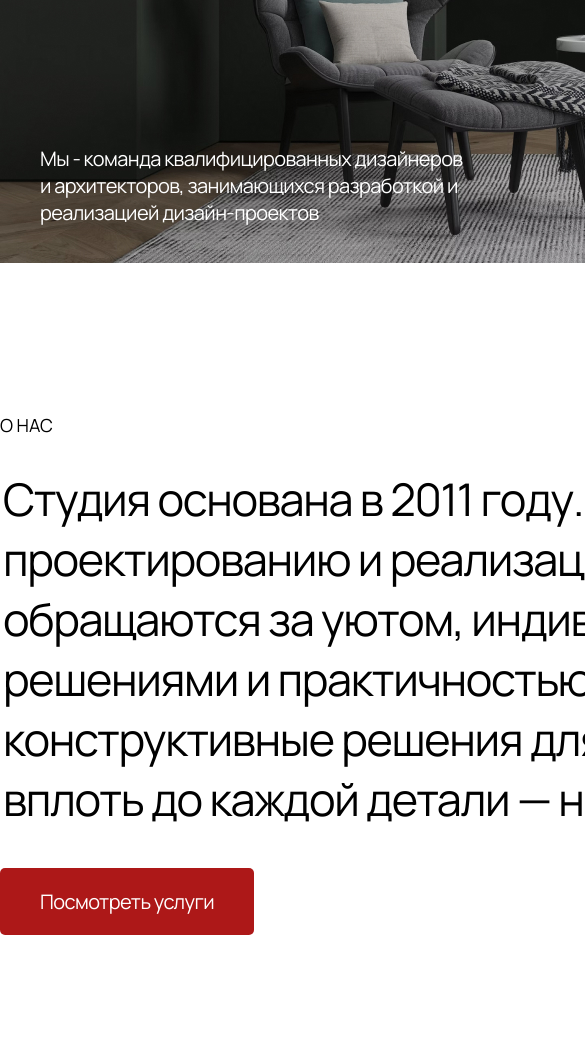
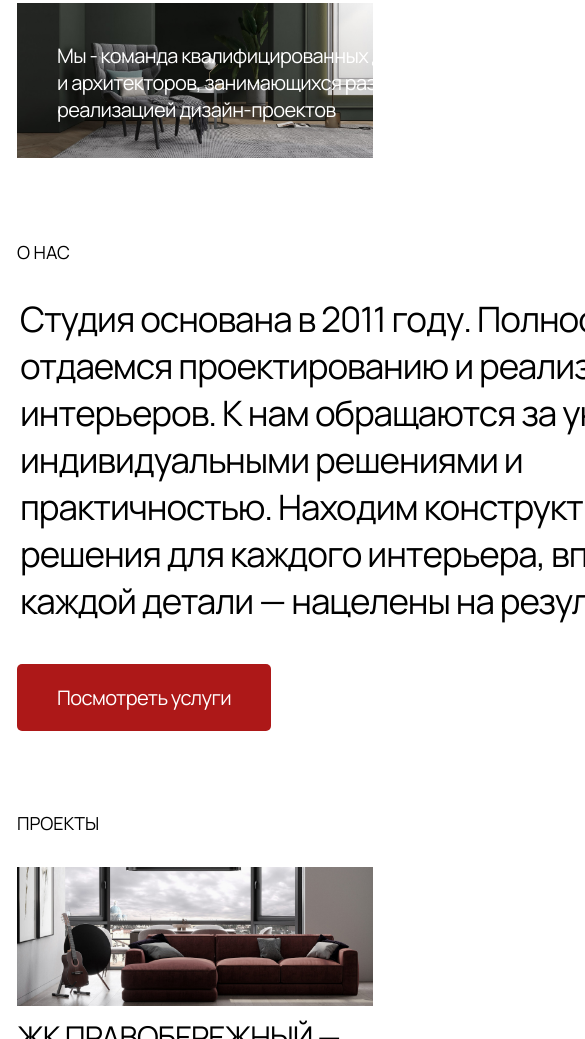
Before and after one commit to TimaBelov/Metrika, a plain HTML site: page index.html in a window 390 px wide. Shown: the part 387-1426 px from the top of the page, 585 px wide, since content can reach past the window. Drawn offline with Linux system fonts and the light colour scheme.

Commit message:
add tablet adaptive

```diff
--- a/index.html
+++ b/index.html
@@ -2,6 +2,8 @@
 <html lang="en">
 <head>
     <meta charset="UTF-8">
+    <meta http-equiv="X-UA-Compatible" content="ie=edge">
+    <meta name="viewport" content="width=device-width, initial-scale=1.0">
     <link rel="stylesheet" href="styles/reset.css">
     <link rel="preconnect" href="https://fonts.googleapis.com">
     <link rel="preconnect" href="https://fonts.gstatic.com" crossorigin>
@@ -20,9 +22,11 @@
         </nav>
     </header> -->
     <main>
-        <section class="container">
+        <div class="container">
+            <div class="main-inner">
                 <h1>Современные и стильные<br>интерьеры для комфортной жизни</h1>
                 <div class="photo_pod_h1">
+                    <img src="resources/Rectangle 1.jpg" alt="Вид на комнату с креслом">
                     <p>Мы - команда квалифицированных дизайнеров и архитекторов,
                         занимающихся разработкой и реализацией
                         дизайн-проектов
@@ -58,7 +62,8 @@
                     </li>
                     <a href="#projects"><button>Смотреть все проекты</button></a>
                 </ul>
-        </section>
+            </div>
+        </div>
         <!-- <section class="full_wd_cont">
             <section class="center_container">
                 <ul id="services" class="services_container">
--- a/styles/reset.css
+++ b/styles/reset.css
@@ -22,6 +22,7 @@ time, mark, audio, video {
 	font-size: 100%;
 	font: inherit;
 	vertical-align: baseline;
+	box-sizing: border-box;
 }
 /* HTML5 display-role reset for older browsers */
 article, aside, details, figcaption, figure,
--- a/styles/styles.css
+++ b/styles/styles.css
@@ -40,14 +40,13 @@ nav a:hover{
     border-bottom: 1px solid rgba(0, 0, 0, 0.5);
 }
 
-.center_container{
-    width: 1400px;
+.container{
+    width: 1150px;
     margin: 0 auto;
 }
 
-.container{
-    width: 1150px;
-    margin: 0 auto;
+.main-inner{
+    width: 100%;
 }
 
 .container h1{
@@ -66,24 +65,17 @@ nav a:hover{
 }
 
 .photo_pod_h1 {
-    background-image: url("../resources/Rectangle 1.jpg");
-    background-repeat: no-repeat;
-    background-size: contain;
     display: block;
-    width: 1400px;
-    height: 500px;
     position: relative;
     margin-bottom: 150px;
 }
 
-.photo_pod_h1 p{
-    position: absolute;
-    bottom: -3px;
+.photo_pod_h1 img{
+    width: 100%;
+    height: auto;
 }
 
 .photo_pod_h1 p{
-    display: block;
-    width: 430px;
     padding-bottom: 40px;
     padding-left: 40px;
     color: white;
@@ -92,15 +84,17 @@ nav a:hover{
     line-height: 27px;
     font-family: 'Manrope', sans-serif;
     letter-spacing: -0.03em;
+
+    position: absolute;
+    bottom: -3px;
+    width: 470px;
 }
 
 .about_us{
-    max-width: 1400px;
     margin-bottom: 150px
 }
 
-.about_us p{
-    display: block;
+.about_us_text{
     width: 1051px;
     margin-left: 3px;
     margin-bottom: 39px;
@@ -125,11 +119,9 @@ nav a:hover{
 
 .about_us button:hover{
     cursor: pointer;
-
 }
 
 .projects_container{
-    max-width: 1400px;
     margin-bottom: 150px;
 }
 
@@ -142,9 +134,9 @@ nav a:hover{
     margin-bottom: 15px;
 }
 
-.projects_container img{
+.project img{
     margin-bottom: 8px;
-    max-width: 100%;
+    width: 100%;
     height: auto;
 }
 
@@ -362,3 +354,65 @@ footer{
     padding-bottom: 30px;
     letter-spacing: -0.03em;
 }
+
+@media (max-width: 1199px) {
+    .container{
+        padding: 0 17px;
+        width: 100%;
+
+    }
+
+    h1{
+        font-size: 50px;
+    }
+
+    h3{
+        font-size: 25px;
+        line-height: 34px;
+    }
+
+    .about_us_text{
+        font-size: 35px;
+        line-height: 47px;
+        width: 690px;
+    }
+
+    .photo_pod_h1{
+        margin-bottom: 120px;
+    }
+
+    .about_us{
+        margin-bottom: 120px;
+    }
+
+    .project{
+        margin-bottom: 80px;
+    }
+
+    .project:last-child{
+        margin-bottom: 102px;
+    }
+}
+
+@media (max-width: 767px) {
+    .container{
+        padding: 0 17px;
+        width: 100%;
+    }
+
+    .photo_pod_h1{
+        margin-bottom: 80px;
+    }
+
+    .about_us{
+        margin-bottom: 80px;
+    }
+
+    .project{
+        margin-bottom: 49px;
+    }
+
+    .project:last-child{
+        margin-bottom: 60px;
+    }
+}
```
Lines whose indentation alone changed are shown as unchanged.
